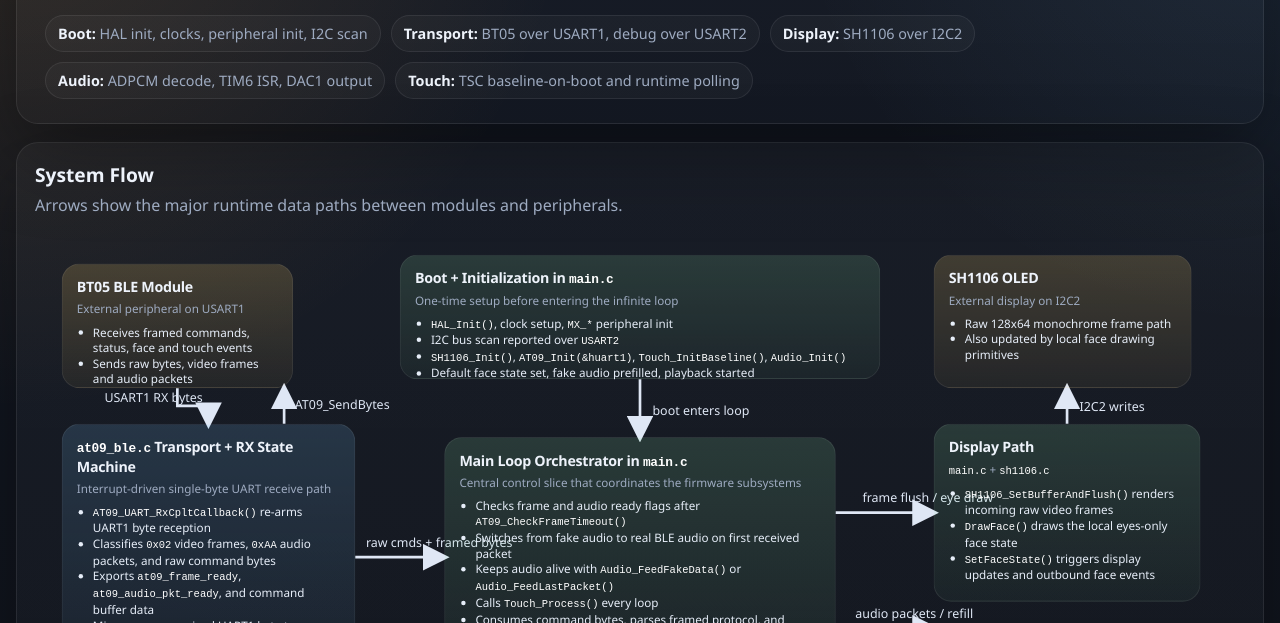
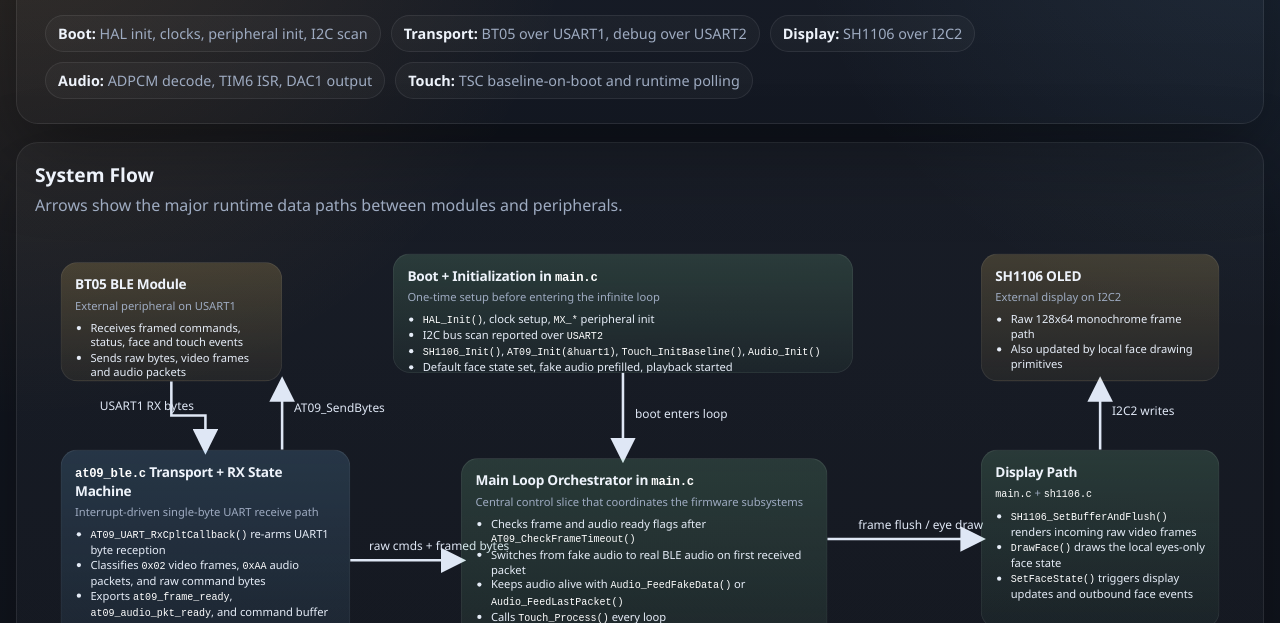
Before and after one commit to xTonyxD/capstone-code, a plain HTML site: page embedded_firmware_block_diagram.html in a window 1280 px wide. Shown: the part 168-791 px from the top of the page. Drawn offline with Linux system fonts and the light colour scheme.

Commit message:
cdr commit

```diff
--- a/embedded_firmware_block_diagram.html
+++ b/embedded_firmware_block_diagram.html
@@ -269,7 +269,7 @@
           <p>Arrows show the major runtime data paths between modules and peripherals.</p>
         </div>
 
-        <svg viewBox="0 0 1360 950" role="img" aria-label="Block diagram of the embedded firmware architecture">
+        <svg viewBox="0 0 1420 1040" role="img" aria-label="Block diagram of the embedded firmware architecture">
           <defs>
             <marker id="arrow" markerWidth="10" markerHeight="10" refX="8" refY="5" orient="auto">
               <path d="M 0 0 L 10 5 L 0 10 z" fill="#dfe7f5"></path>
@@ -279,38 +279,38 @@
             </marker>
           </defs>
 
-          <path d="M 160 180 L 160 200 L 195 200 L 195 220" stroke="#dfe7f5" stroke-width="3" fill="none" marker-end="url(#arrow)" />
-          <text x="78" y="196" class="label">USART1 RX bytes</text>
+          <path d="M 160 180 L 160 220 L 200 220 L 200 260" stroke="#dfe7f5" stroke-width="3" fill="none" marker-end="url(#arrow)" />
+          <text x="76" y="214" class="label">USART1 RX bytes</text>
 
-          <path d="M 680 170 L 680 235" stroke="#dfe7f5" stroke-width="3" fill="none" marker-end="url(#arrow)" />
-          <text x="694" y="210" class="label">boot enters loop</text>
+          <path d="M 690 170 L 690 270" stroke="#dfe7f5" stroke-width="3" fill="none" marker-end="url(#arrow)" />
+          <text x="704" y="223" class="label">boot enters loop</text>
 
-          <path d="M 900 320 L 1010 320" stroke="#dfe7f5" stroke-width="3" fill="none" marker-end="url(#arrow)" />
-          <text x="930" y="308" class="label">frame flush / eye draw</text>
+          <path d="M 930 365 L 1110 365" stroke="#dfe7f5" stroke-width="3" fill="none" marker-end="url(#arrow)" />
+          <text x="966" y="353" class="label">frame flush / eye draw</text>
 
-          <path d="M 1160 220 L 1160 180" stroke="#dfe7f5" stroke-width="3" fill="none" marker-end="url(#arrow)" />
-          <text x="1174" y="206" class="label">I2C2 writes</text>
+          <path d="M 1250 260 L 1250 180" stroke="#dfe7f5" stroke-width="3" fill="none" marker-end="url(#arrow)" />
+          <text x="1264" y="220" class="label">I2C2 writes</text>
 
-          <path d="M 900 450 L 1010 450" stroke="#dfe7f5" stroke-width="3" fill="none" marker-end="url(#arrow)" />
-          <text x="922" y="438" class="label">audio packets / refill</text>
+          <path d="M 930 560 L 1110 560" stroke="#dfe7f5" stroke-width="3" fill="none" marker-end="url(#arrow)" />
+          <text x="956" y="548" class="label">audio packets / refill</text>
 
-          <path d="M 1160 690 L 1160 720" stroke="#dfe7f5" stroke-width="3" fill="none" marker-end="url(#arrow)" />
-          <text x="1174" y="708" class="label">TIM6 ISR to DAC1</text>
+          <path d="M 1250 780 L 1250 860" stroke="#dfe7f5" stroke-width="3" fill="none" marker-end="url(#arrow)" />
+          <text x="1264" y="822" class="label">TIM6 ISR to DAC1</text>
 
-          <path d="M 680 515 L 680 600" stroke="#dfe7f5" stroke-width="3" fill="none" marker-end="url(#arrow)" />
-          <text x="694" y="563" class="label">poll touch</text>
+          <path d="M 715 560 L 715 680" stroke="#dfe7f5" stroke-width="3" fill="none" marker-end="url(#arrow)" />
+          <text x="729" y="626" class="label">poll touch</text>
 
-          <path d="M 520 690 L 430 690 L 430 505 L 460 505" stroke="#dfe7f5" stroke-width="3" fill="none" marker-end="url(#arrow)" />
-          <text x="308" y="668" class="label">events / 0x31 / status</text>
+          <path d="M 540 775 L 450 775 L 450 520 L 500 520" stroke="#dfe7f5" stroke-width="3" fill="none" marker-end="url(#arrow)" />
+          <text x="314" y="753" class="label">events / 0x31 / status</text>
 
-          <path d="M 360 370 L 460 370" stroke="#dfe7f5" stroke-width="3" fill="none" marker-end="url(#arrow)" />
-          <text x="372" y="358" class="label">raw cmds + framed bytes</text>
+          <path d="M 370 390 L 500 390" stroke="#dfe7f5" stroke-width="3" fill="none" marker-end="url(#arrow)" />
+          <text x="392" y="378" class="label">raw cmds + framed bytes</text>
 
-          <path d="M 280 220 L 280 180" stroke="#dfe7f5" stroke-width="3" fill="none" marker-end="url(#arrow)" />
-          <text x="292" y="204" class="label">AT09_SendBytes</text>
+          <path d="M 290 260 L 290 180" stroke="#dfe7f5" stroke-width="3" fill="none" marker-end="url(#arrow)" />
+          <text x="304" y="216" class="label">AT09_SendBytes</text>
 
-          <path d="M 210 520 L 210 700" stroke="#aab8ce" stroke-width="2.5" fill="none" stroke-dasharray="8 8" marker-end="url(#arrowSoft)" />
-          <text x="224" y="616" class="label">USART2 mirror / logs</text>
+          <path d="M 210 560 L 210 840" stroke="#aab8ce" stroke-width="2.5" fill="none" stroke-dasharray="8 8" marker-end="url(#arrowSoft)" />
+          <text x="224" y="706" class="label">USART2 mirror / logs</text>
 
           <foreignObject x="30" y="40" width="260" height="140">
             <div xmlns="http://www.w3.org/1999/xhtml" class="node peripheral">
@@ -323,7 +323,7 @@
             </div>
           </foreignObject>
 
-          <foreignObject x="410" y="30" width="540" height="140">
+          <foreignObject x="420" y="30" width="540" height="140">
             <div xmlns="http://www.w3.org/1999/xhtml" class="node logic">
               <h3>Boot + Initialization in <code>main.c</code></h3>
               <p class="sub">One-time setup before entering the infinite loop</p>
@@ -336,7 +336,7 @@
             </div>
           </foreignObject>
 
-          <foreignObject x="1010" y="30" width="290" height="150">
+          <foreignObject x="1110" y="30" width="280" height="150">
             <div xmlns="http://www.w3.org/1999/xhtml" class="node peripheral">
               <h3>SH1106 OLED</h3>
               <p class="sub">External display on I2C2</p>
@@ -347,7 +347,7 @@
             </div>
           </foreignObject>
 
-          <foreignObject x="30" y="220" width="330" height="300">
+          <foreignObject x="30" y="260" width="340" height="300">
             <div xmlns="http://www.w3.org/1999/xhtml" class="node transport">
               <h3><code>at09_ble.c</code> Transport + RX State Machine</h3>
               <p class="sub">Interrupt-driven single-byte UART receive path</p>
@@ -360,7 +360,7 @@
             </div>
           </foreignObject>
 
-          <foreignObject x="460" y="235" width="440" height="280">
+          <foreignObject x="500" y="270" width="430" height="290">
             <div xmlns="http://www.w3.org/1999/xhtml" class="node logic">
               <h3>Main Loop Orchestrator in <code>main.c</code></h3>
               <p class="sub">Central control slice that coordinates the firmware subsystems</p>
@@ -374,7 +374,7 @@
             </div>
           </foreignObject>
 
-          <foreignObject x="1010" y="220" width="300" height="200">
+          <foreignObject x="1110" y="260" width="280" height="210">
             <div xmlns="http://www.w3.org/1999/xhtml" class="node logic">
               <h3>Display Path</h3>
               <p class="sub"><code>main.c</code> + <code>sh1106.c</code></p>
@@ -386,7 +386,7 @@
             </div>
           </foreignObject>
 
-          <foreignObject x="1010" y="450" width="300" height="240">
+          <foreignObject x="1110" y="540" width="280" height="240">
             <div xmlns="http://www.w3.org/1999/xhtml" class="node interrupt">
               <h3><code>audio_packet.c</code> Audio Pipeline</h3>
               <p class="sub">Packet decode, buffering, looping and timed output</p>
@@ -399,7 +399,7 @@
             </div>
           </foreignObject>
 
-          <foreignObject x="1020" y="720" width="280" height="140">
+          <foreignObject x="1115" y="860" width="270" height="140">
             <div xmlns="http://www.w3.org/1999/xhtml" class="node peripheral">
               <h3>DAC1 + Audio Output</h3>
               <p class="sub">Timer-driven analog output path</p>
@@ -410,7 +410,7 @@
             </div>
           </foreignObject>
 
-          <foreignObject x="520" y="600" width="320" height="180">
+          <foreignObject x="540" y="680" width="320" height="190">
             <div xmlns="http://www.w3.org/1999/xhtml" class="node logic">
               <h3>Touch Sensing</h3>
               <p class="sub"><code>Touch_InitBaseline()</code> + <code>Touch_Process()</code></p>
@@ -422,7 +422,7 @@
             </div>
           </foreignObject>
 
-          <foreignObject x="40" y="700" width="340" height="160">
+          <foreignObject x="40" y="840" width="350" height="160">
             <div xmlns="http://www.w3.org/1999/xhtml" class="node debug">
               <h3>USART2 Debug / Observability</h3>
               <p class="sub">Secondary serial output path</p>
```
